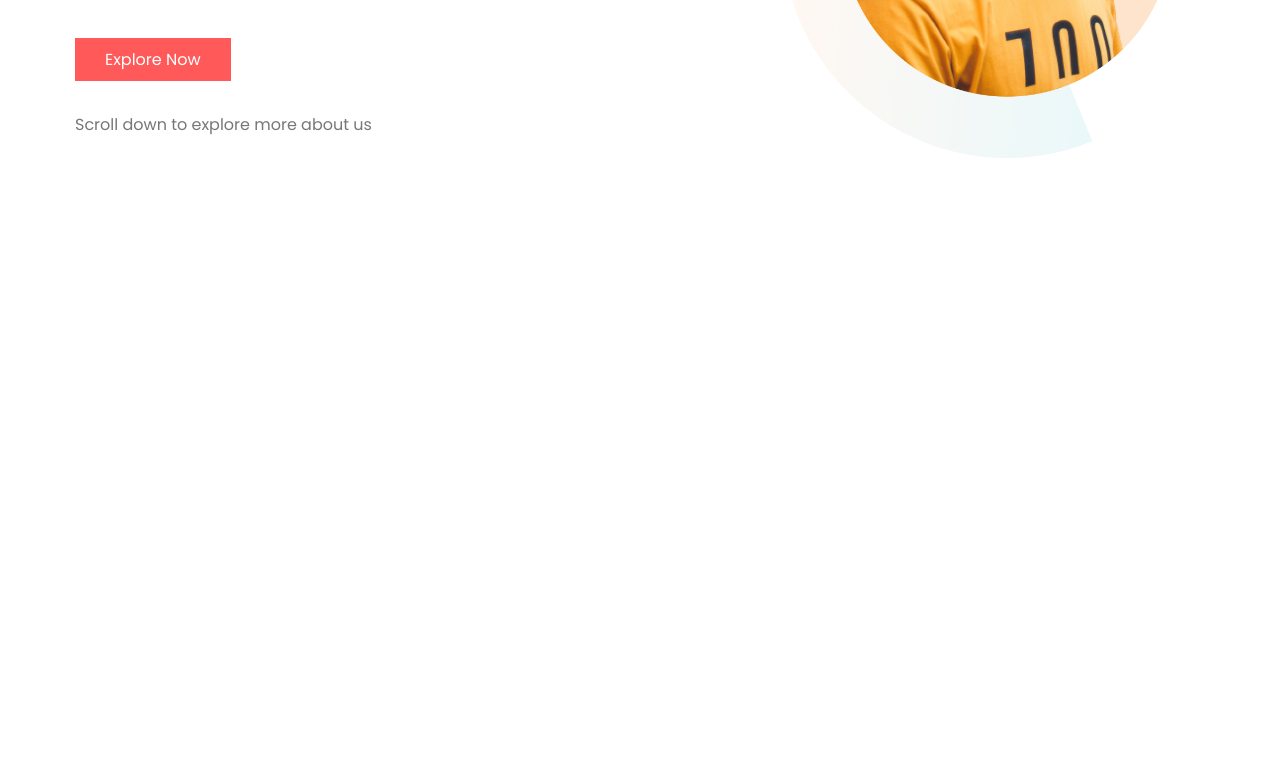
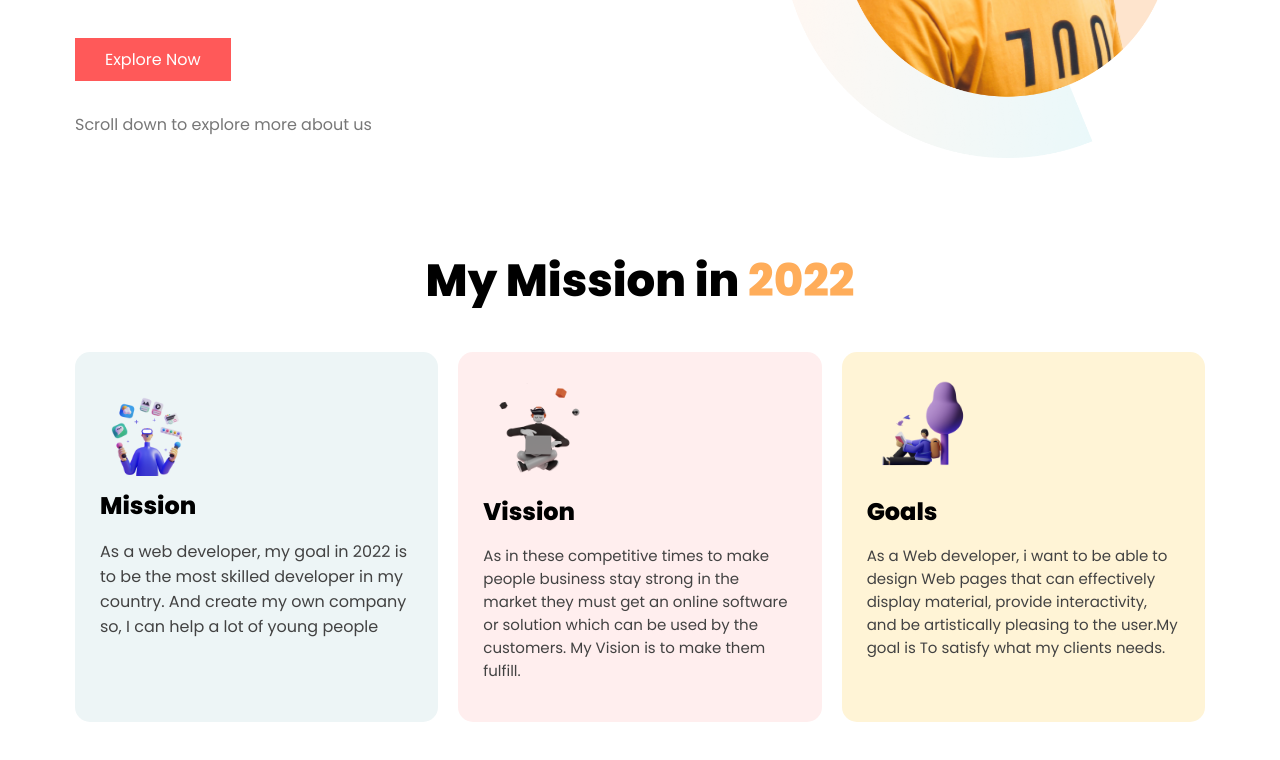
Before and after one commit to iamyeasirarafat/assignment-1, a plain HTML site: page index.html in a window 1280 px wide. Shown: the part 426-1186 px from the top of the page. Before the commit the page ends 800 px from the top, so only its background shows below. Drawn offline with Linux system fonts and the light colour scheme.

Commit message:
my mission section done

```diff
--- a/index.html
+++ b/index.html
@@ -28,6 +28,42 @@
           <img src="images/person.png" alt="" />
         </div>
       </section>
+      <!-- banner section end -->
+      <!-- my mission section start  -->
+      <section class="my-mission">
+        <h1>My Mission in <span class="orange">2022</span></h1>
+        <div class="my-mission-items">
+          <div class="mission">
+            <img src="images/illustrator-1.png" alt="" />
+            <h4>Mission</h4>
+            <p>
+              As a web developer, my goal in 2022 is to be the most skilled
+              developer in my country. And create my own company so, I can help
+              a lot of young people
+            </p>
+          </div>
+          <div class="vision">
+            <img src="images/illustrator-2.png" alt="" />
+            <h4>Vission</h4>
+            <p>
+              As in these competitive times to make people business stay strong
+              in the market they must get an online software or solution which
+              can be used by the customers. My Vision is to make them fulfill.
+            </p>
+          </div>
+          <div class="goals">
+            <img src="images/illustrator-3.png" alt="" />
+            <h4>Goals</h4>
+            <p>
+              As a Web developer, i want to be able to design Web pages that can
+              effectively display material, provide interactivity, and be
+              artistically pleasing to the user.My goal is To satisfy what my
+              clients needs.
+            </p>
+          </div>
+        </div>
+      </section>
+      <!-- my mission section end  -->
     </div>
   </body>
 </html>
--- a/style.css
+++ b/style.css
@@ -53,3 +53,70 @@ body {
   width: 80%;
   margin-left: 140px;
 }
+.my-mission {
+  margin-top: 60px;
+  margin-bottom: 50px;
+}
+.my-mission-items {
+  display: flex;
+}
+.my-mission h1 {
+  font-size: 45px;
+  font-weight: 700;
+  text-align: center;
+}
+.orange {
+  color: #ffad5a;
+}
+.mission {
+  width: 30%;
+  padding: 25px;
+  background-color: #edf5f6;
+  border-radius: 15px;
+  margin-right: 20px;
+}
+.mission img {
+  width: 35%;
+}
+.mission h4 {
+  font-size: 24px;
+  margin: 0;
+}
+.mission p {
+  color: #424242;
+}
+.vision {
+  width: 30%;
+  padding: 25px;
+  background-color: #ffeeee;
+  border-radius: 15px;
+  margin-right: 20px;
+}
+.vision img {
+  width: 35%;
+}
+.vision h4 {
+  font-size: 24px;
+  margin: 0;
+}
+.vision p {
+  font-size: 15px;
+  color: #424242;
+}
+.goals {
+  width: 30%;
+  padding: 25px;
+  background-color: #fff4d6;
+  border-radius: 15px;
+}
+.goals img {
+  width: 35%;
+}
+.goals h4 {
+  font-size: 24px;
+  margin: 0;
+}
+.goals p {
+  font-size: 15px;
+  color: #424242;
+}
```
Also changed, not shown: images/illustrator-1.png (added), images/illustrator-2.png (added), images/illustrator-3.png (added).
